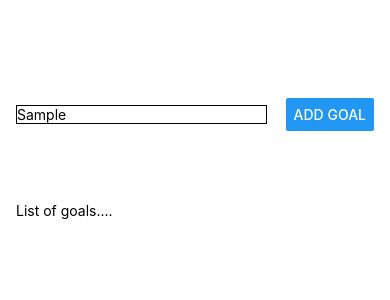
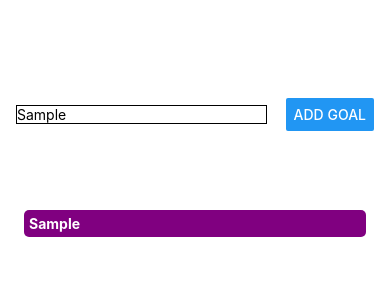
Before and after one commit to HunnyChawla/reactnativeLearning, a React Native app: screen / in a window 390 px wide. Both pictures are taken after typing "Sample" into the empty fields and a click on the button "ADD GOAL". Shown: the top 300 px of the page. Built offline with nearby package versions, Linux system fonts and the light colour scheme.

Commit message:
styles goal items

```diff
--- a/App.js
+++ b/App.js
@@ -4,14 +4,20 @@ import { useState } from 'react';
 export default function App() {
 
   const [enteredGoalText, setEnteredGoalText] = useState('');
+  const [courseGoals, setGoalsCourseGoals] = useState([]);
 
   function goalInputHandler(enteredText) {
     setEnteredGoalText(enteredText);
   }
 
   function addGoalHandler() {
-      console.log(enteredGoalText);
+    console.log(enteredGoalText);
+    setGoalsCourseGoals((currentCourseGoals) => [
+      ...currentCourseGoals, enteredGoalText
+    ]);
+    console.log(courseGoals);
   }
+
 
   return (
     <View style={styles.container}>
@@ -20,7 +26,7 @@ export default function App() {
         <Button title="Add goal" onPress={addGoalHandler}></Button>
       </View>
       <View style={styles.goalsContainer}>
-        <Text>List of goals....</Text>
+        {courseGoals.map((goal) =>  <Text style = {styles.goalItem} key={goal}>{goal}</Text> )}
       </View>
     </View>
   );
@@ -45,5 +51,13 @@ const styles = StyleSheet.create({
   },
   goalsContainer: {
     flex: 5
+  },
+  goalItem: {
+    backgroundColor:'purple',
+    padding:5,
+    margin: 8,
+    color: 'white',
+    borderRadius: 5,
+    fontWeight: 'bold'
   }
 });
```
